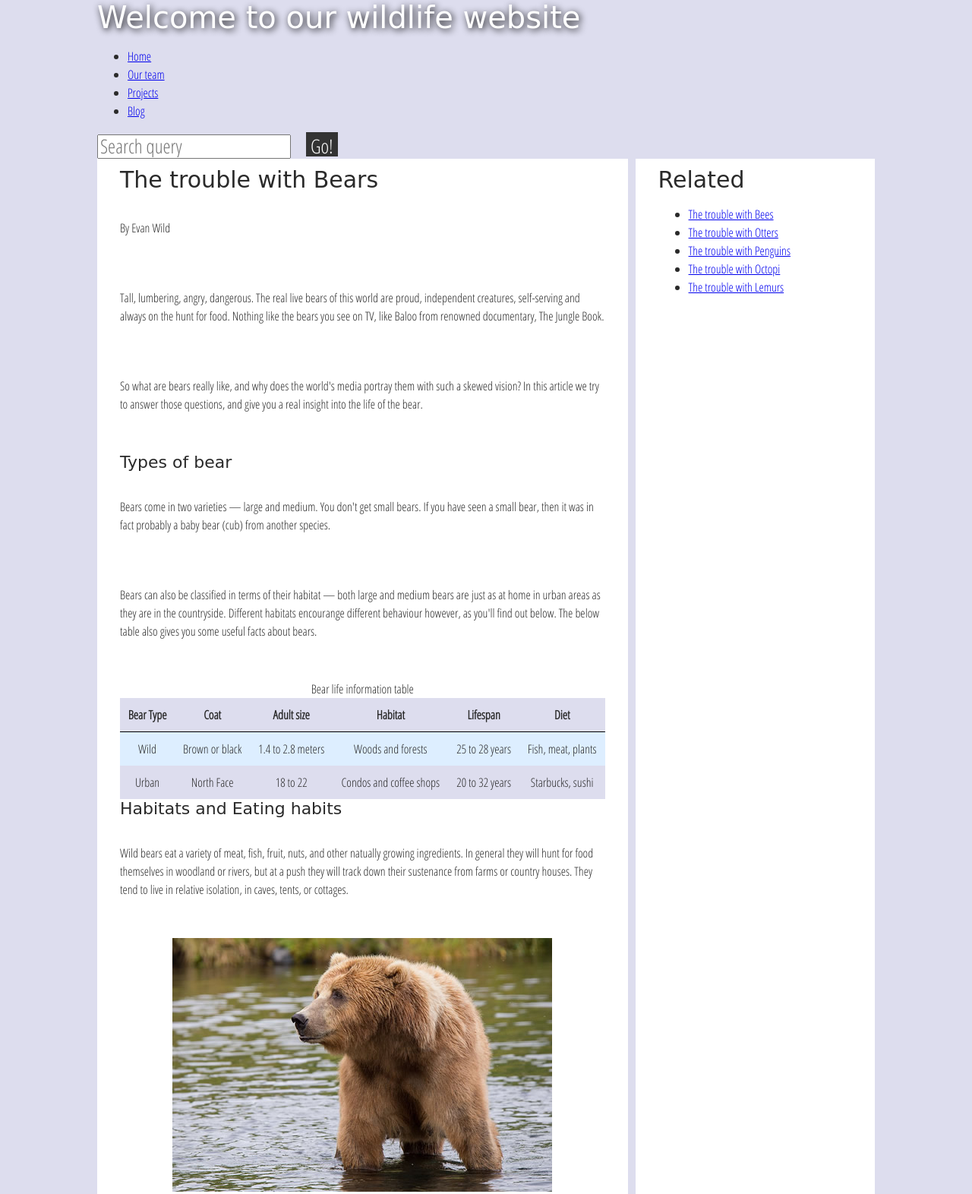
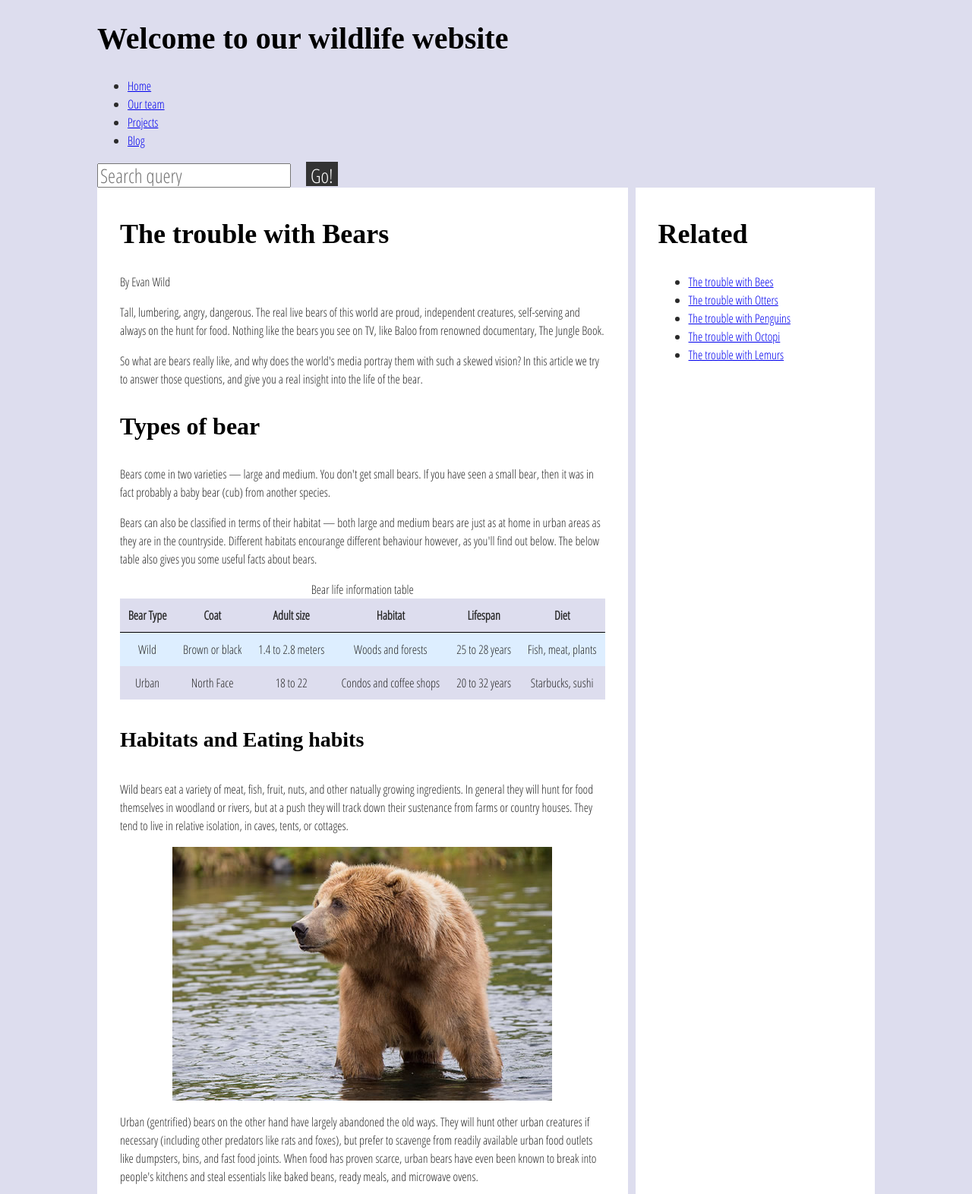
Before and after one commit to Erics-School-Stuff/assignment-5, a plain HTML site: page index.html in a window 1280 px wide. Shown: the top 1572 px of the page at 76% size. Drawn offline with Linux system fonts and the light colour scheme.

Commit message:
changed some things to comply more with rubric. I replaced font size changes with headings and removed line breaks.

```diff
--- a/index.html
+++ b/index.html
@@ -28,7 +28,7 @@
 
   <body>
     <div class="header">
-      <font size="7">Welcome to our wildlife website</font>
+      <h1>Welcome to our wildlife website</h1>
     </div>
 
     <nav>
@@ -48,30 +48,23 @@
 
     <main>
       <article>
-        <font size="6">The trouble with Bears</font>
-        <br><br>
+        <h2>The trouble with Bears</h2>
         <p>
           By Evan Wild
         </p>
-        <br><br>
         <p>
           Tall, lumbering, angry, dangerous. The real live bears of this world are proud, independent creatures, self-serving and always on the hunt for food. Nothing like the bears you see on TV, like Baloo from renowned documentary, The Jungle Book.
         </p>
-        <br><br>
         <p>
           So what are bears really like, and why does the world's media portray them with such a skewed vision? In this article we try to answer those questions, and give you a real insight into the life of the bear.
         </p>
-        <br><br>
-        <font size="5">Types of bear</font>
-        <br><br>
+        <h3>Types of bear</h3>
         <p>
           Bears come in two varieties — large and medium. You don't get small bears. If you have seen a small bear, then it was in fact probably a baby bear (cub) from another species.
         </p>
-        <br><br>
         <p>
           Bears can also be classified in terms of their habitat — both large and medium bears are just as at home in urban areas as they are in the countryside. Different habitats encourange different behaviour however, as you'll find out below. The below table also gives you some useful facts about bears.
         </p>
-        <br><br>
         <table>
           <caption>Bear life information table</caption>
           <thead>
@@ -104,34 +97,25 @@
           </tbody>
         </table>
 
-        <font size="5">Habitats and Eating habits</font>
-        <br><br>
+        <h4>Habitats and Eating habits</h4>
         <p>
           Wild bears eat a variety of meat, fish, fruit, nuts, and other natually growing ingredients. In general they will hunt for food themselves in woodland or rivers, but at a push they will track down their sustenance from farms or country houses. They tend to live in relative isolation, in caves, tents, or cottages.
         </p>
-        <br><br>
         <img src="media/wild-bear.jpg" alt="picture of a wild bear">
-        <br><br>
         <p>
           Urban (gentrified) bears on the other hand have largely abandoned the old ways. They will hunt other urban creatures if necessary (including other predators like rats and foxes), but prefer to scavenge from readily available urban food outlets like dumpsters, bins, and fast food joints. When food has proven scarce, urban bears have even been known to break into people's kitchens and steal essentials like baked beans, ready meals, and microwave ovens.
         </p>
-        <br><br>
         <img src="media/urban-bear.jpg" alt="picture of an urban bear">
-        <br><br>
         <p>
           Urban bears will sleep anywhere they can, from bus shelters and parks, to the toilets in McDonalds, to their own apartment.
         </p>
-        <br><br>
-        <font size="5">Mating rituals</font>
-        <br><br>
+        <h5>Mating rituals</h5>
         <p>
           Bears are romantic creatures by nature, and will naturally look for a mate that they can spend the rest of their lives with. They will woo a potential suitor by making their dwelling look attractive — for example with cave paintings or a bed of reeds in the case of a wild bear, and mood lighting and a Michael Bublé CD in the case of an urban bear.
         </p>
-        <br><br>
         <p>
           The following audio clip contains a fact file providing more details about bear mating rituals, along with samples and quotes from experts.
         </p>
-        <br><br>
         <figure>
           <figcaption>
             caption: this isn't really an audio fact file about bears, but it is an audio file that you can transcscribe
@@ -145,12 +129,10 @@
         </figure>
         <aside>
 
-          <font size="5">About the author</font>
-        <br><br>
+          <h3>About the author</h3>
           <p>
             Evan Wild is an unemployed plumber from Doncaster, who has been really "in to" wildlife since childhood. He once went to Chester Zoo on holiday, but got ill after eating a doner kebab.
           </p>
-        <br><br>
         <p>
           He has never seen a bear, but once read a Daily Mail article about them, and thinks they sound cool.
         </p>
@@ -160,7 +142,7 @@
 
           <div class="comment-wrapper">
 
-            <font size="6">Add comment</font>
+            <h3>Add comment</h3>
 
             <form class="comment-form">
               <div class="flex-pair">
@@ -180,7 +162,7 @@
               </div>
             </form>
 
-            <font size="6">Comments</font>
+            <h1>Comments</h4>
 
             <ul class="comment-container">
 
@@ -199,7 +181,7 @@
       </article>
 
       <div class="secondary">
-        <font size="6">Related</font>
+        <h2>Related</h2>
 
         <ul>
           <li><a href="#">The trouble with Bees</a></li>
--- a/style.css
+++ b/style.css
@@ -119,6 +119,26 @@ div[class="nav"] .search {
   font-size: 1.6rem;
   height: 32px;
 }
+
+h1 {
+  font-size: 250%;
+}
+h2 {
+  font-size: 225%;
+}
+h3 {
+  font-size: 200%;
+}
+h4 {
+  font-size: 175%;
+}
+h5 {
+  font-size: 150%;
+}
+h6 {
+  font-size: 125%;
+}
+
 
 .search input[type="search"] {
   flex: 3;
```
